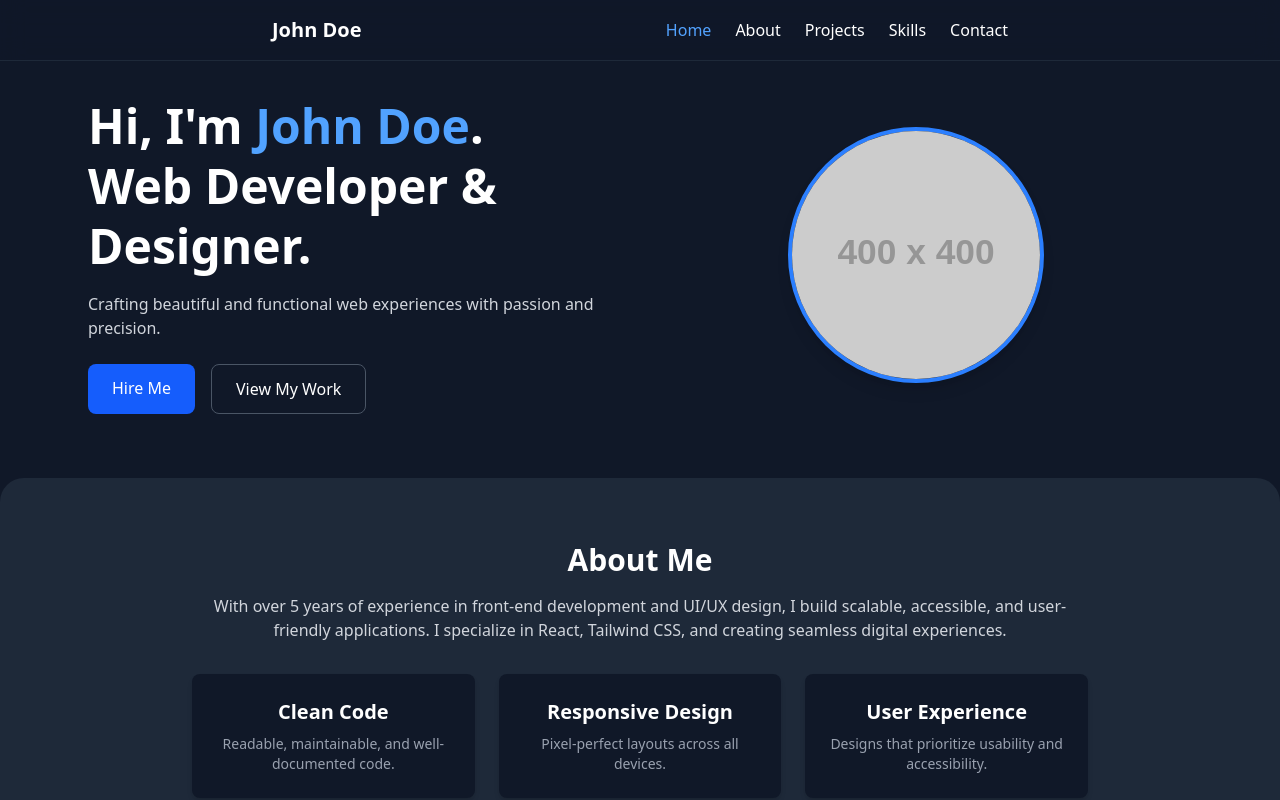
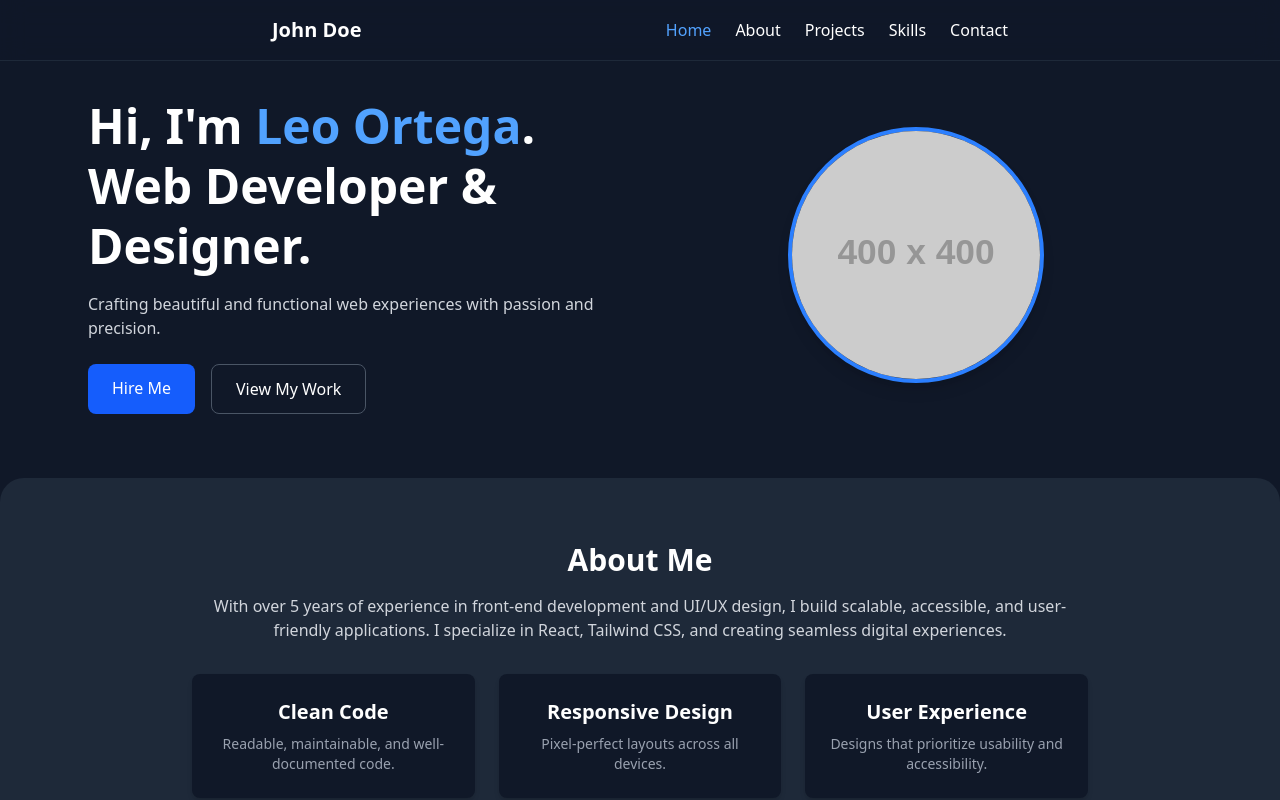
Before and after one commit to leothey-del/Portfolio_2, a React (Vite) app: page / in a window 1280 px wide. Shown: the top 800 px of the page. Built offline with nearby package versions, Linux system fonts and the light colour scheme.

Commit message:
Update App.jsx

```diff
--- a/src/App.jsx
+++ b/src/App.jsx
@@ -101,7 +101,7 @@ export default function App() {
       <section id="home" className="pt-24 pb-16 px-6 max-w-6xl mx-auto flex flex-col md:flex-row items-center">
         <div className="md:w-1/2 mb-10 md:mb-0">
           <h2 className="text-4xl md:text-5xl font-bold leading-tight">
-            Hi, I'm <span className="text-blue-400">John Doe</span>.<br />
+            Hi, I'm <span className="text-blue-400">Leo Ortega</span>.<br />
             Web Developer & Designer.
           </h2>
           <p className="mt-4 text-gray-300">
```
